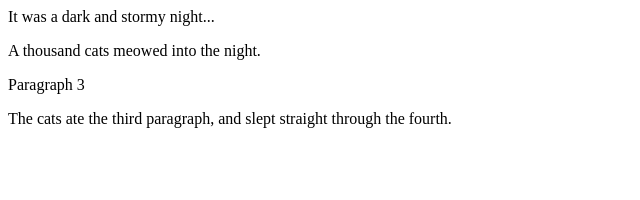
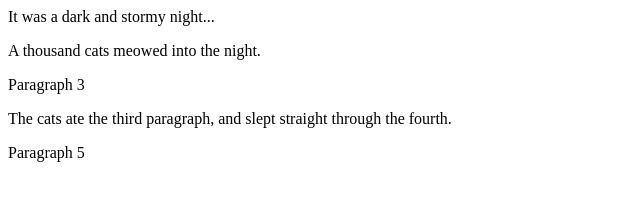
Before and after one commit to jdecota/fireside-story, a plain HTML site: page index.html in a window 1280 px wide. Shown: the whole page, without its empty margins (0-640 px from the left). Drawn offline with Linux system fonts and the light colour scheme.

Commit message:
added paragraph 5

```diff
--- a/index.html
+++ b/index.html
@@ -4,5 +4,6 @@
     <p>A thousand cats meowed into the night.</p>
     <p>Paragraph 3</p>
     <p>The cats ate the third paragraph, and slept straight through the fourth.</p>
-  </body>
+    <p>Paragraph 5</p>
+</body>
 </html>
```
